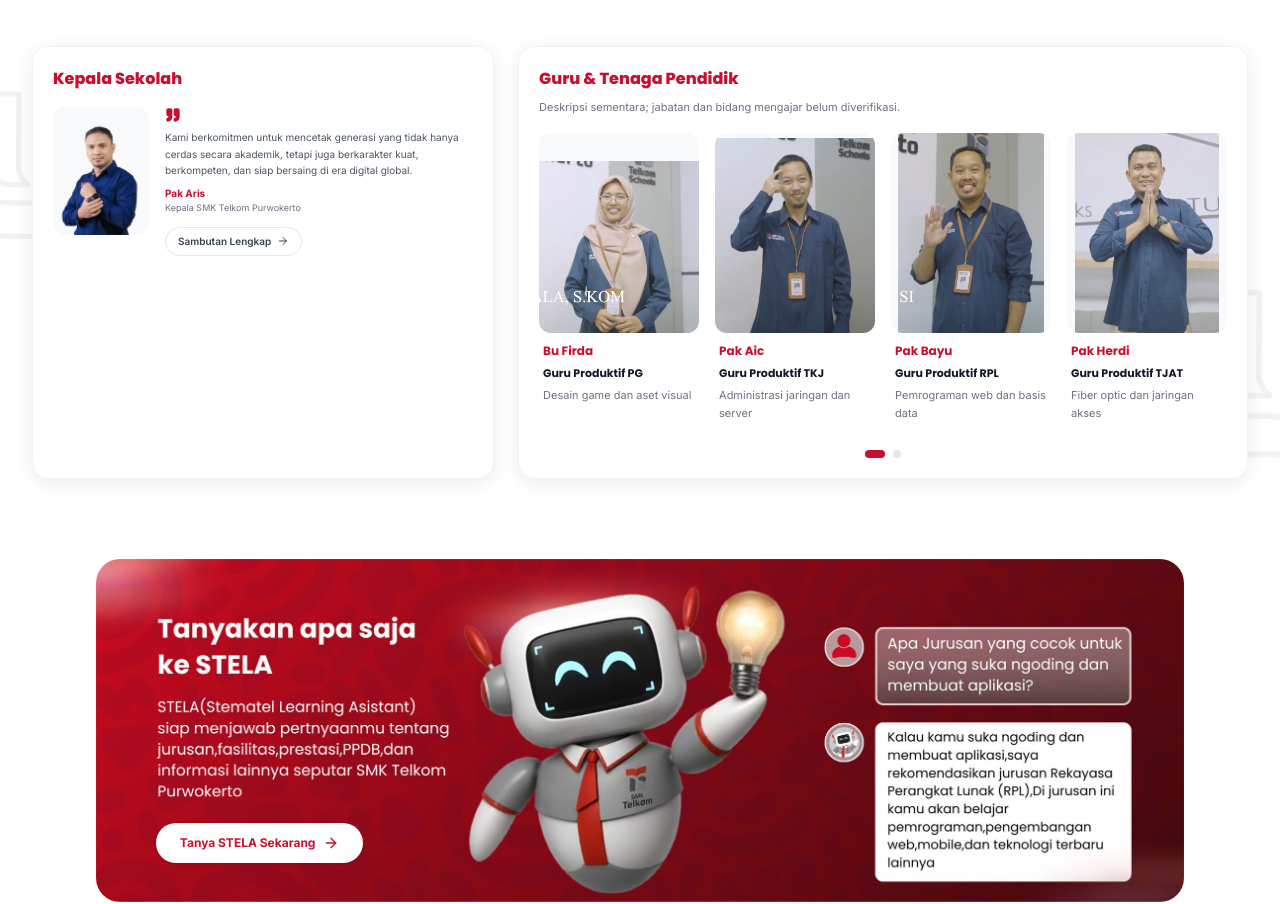
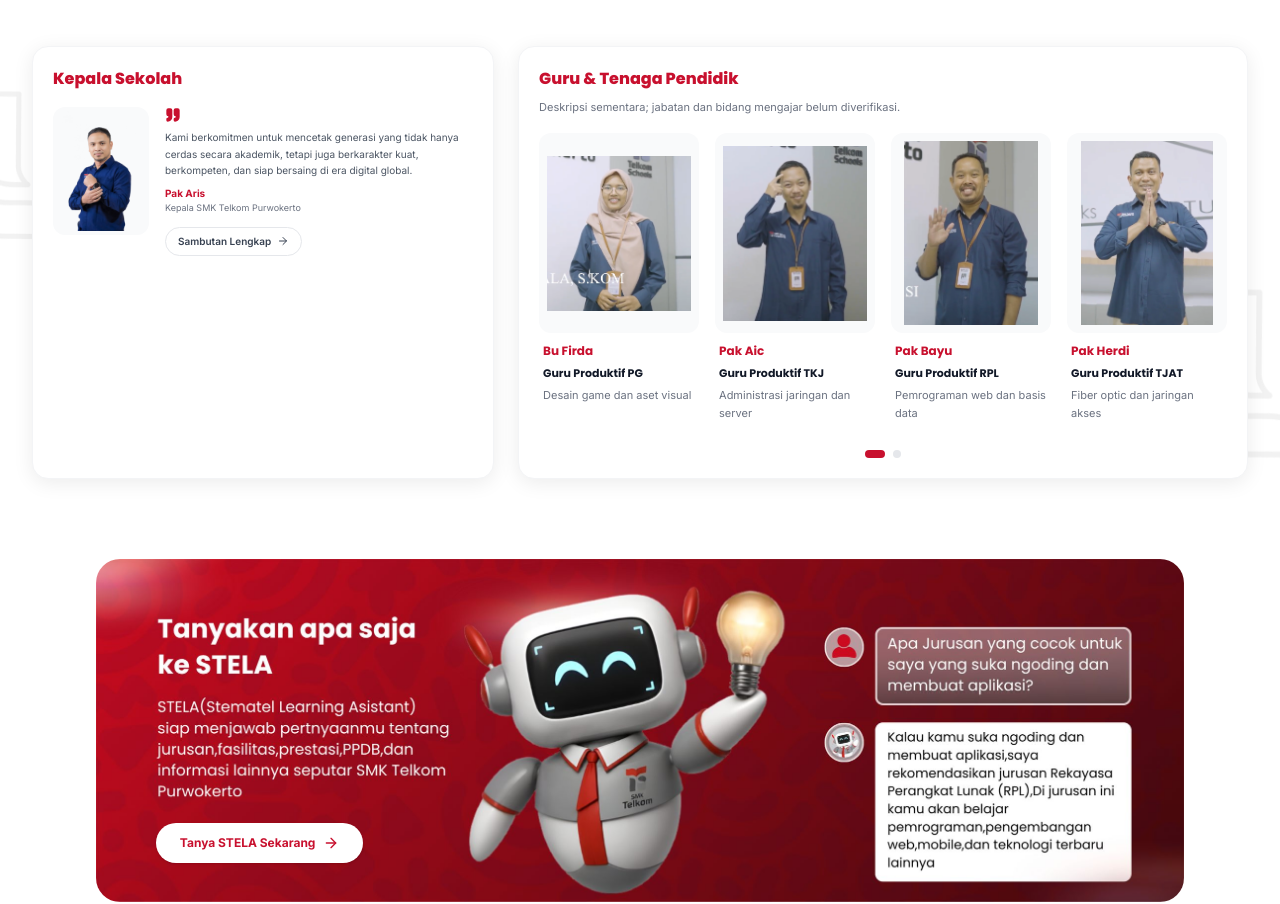
Before and after one commit to KiandrAHD/smk-telkom-purwokerto, a React (Vite) app in the folder frontend/: page /profil-sekolah in a window 1280 px wide. Shown: the part 2906-3810 px from the top of the page. Built offline with nearby package versions, Linux system fonts and the light colour scheme; no server answers.

Commit message:
fix: tampilkan foto guru utuh dalam bingkai

```diff
--- a/frontend/src/components/tentang/TentangKepalaSekolahSection.jsx
+++ b/frontend/src/components/tentang/TentangKepalaSekolahSection.jsx
@@ -37,7 +37,7 @@ const TentangKepalaSekolahSection = () => {
             <img
               src={kepalaSekolah.image}
               alt={kepalaSekolah.name}
-              className="h-32 w-24 flex-shrink-0 rounded-xl bg-dark-50 object-cover object-top"
+              className="h-32 w-24 flex-shrink-0 rounded-xl bg-dark-50 object-contain p-1"
             />
             <div className="min-w-0">
               <Quote className="h-4 w-4 text-primary" fill="currentColor" />
@@ -79,11 +79,11 @@ const TentangKepalaSekolahSection = () => {
                 className="block min-w-0 rounded-xl transition-transform hover:-translate-y-0.5 focus-visible:outline-2 focus-visible:outline-offset-4 focus-visible:outline-primary motion-reduce:transform-none"
               >
                 <article className="h-full min-w-0">
-                  <div className="flex aspect-[4/5] items-end justify-center overflow-hidden rounded-xl bg-dark-50">
+                  <div className="relative aspect-[4/5] rounded-xl bg-dark-50">
                     <img
                       src={guru.image}
                       alt={guru.nama}
-                      className="h-full w-full object-contain object-bottom"
+                      className="absolute inset-0 h-full w-full object-contain p-2"
                       loading={i < 4 ? 'eager' : 'lazy'}
                     />
                   </div>
```
